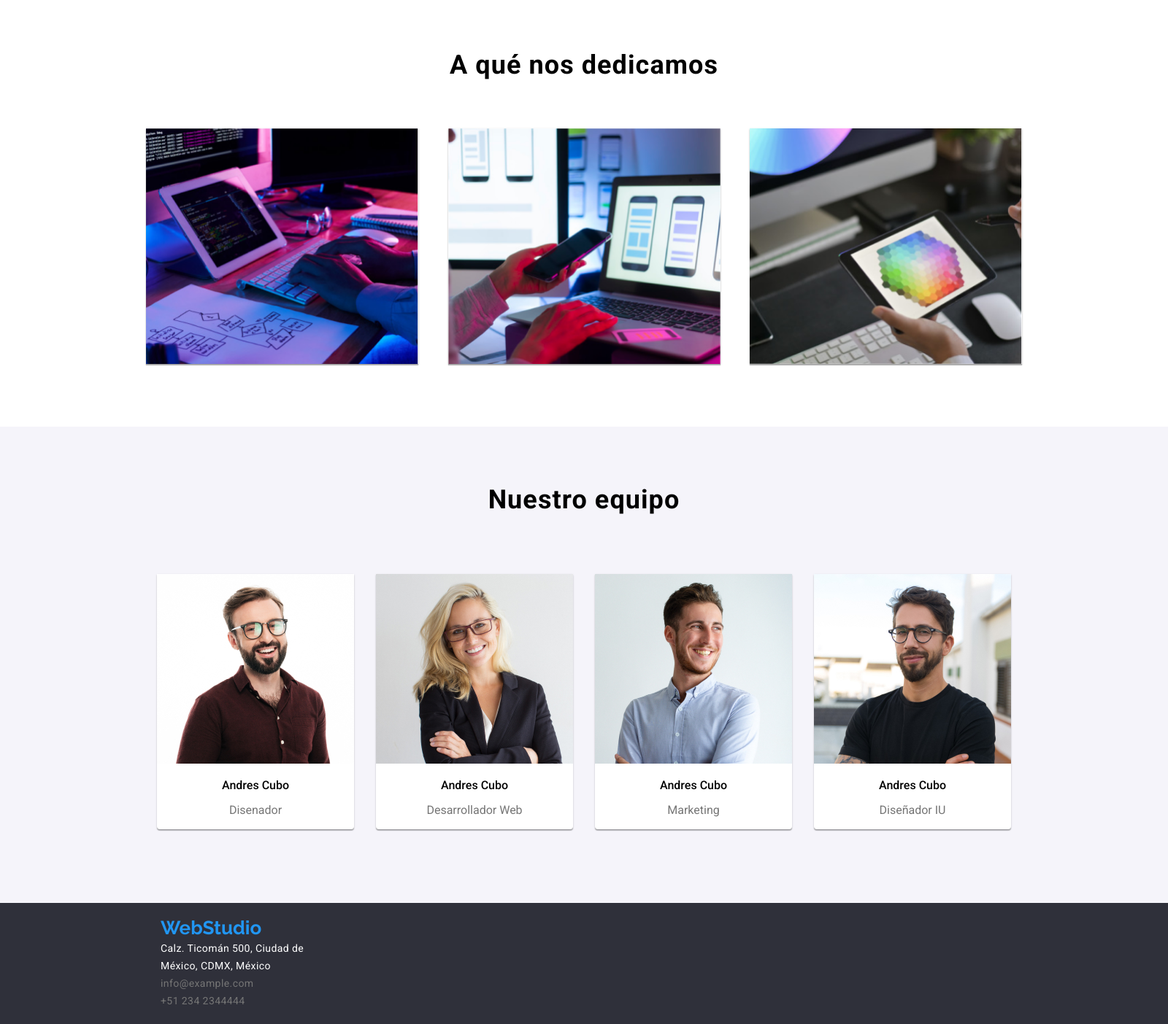
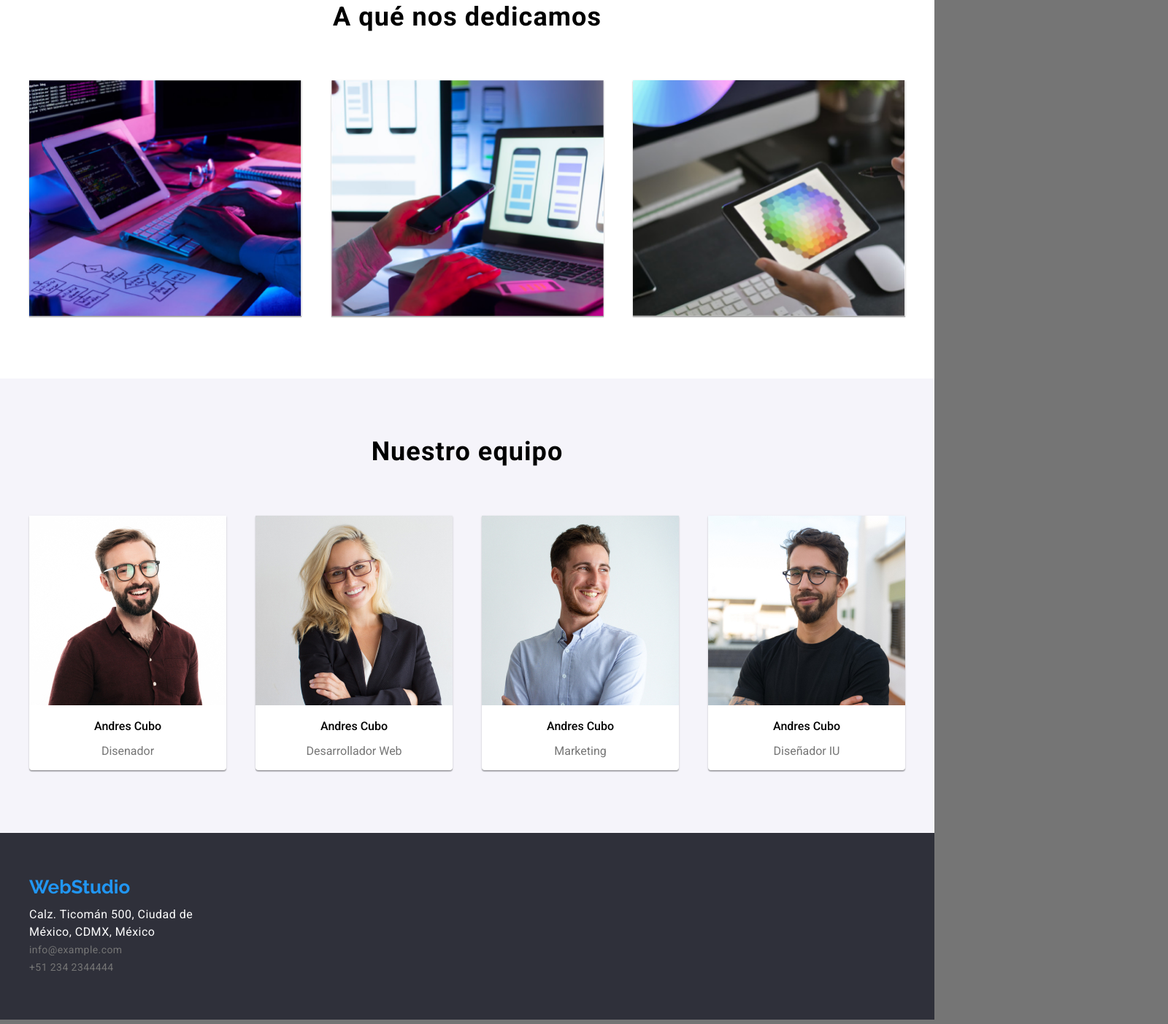
Before and after one commit to Androsmurcia/practicalibre, a plain HTML site: page index.html in a window 1280 px wide. Shown: the part 864-2268 px from the top of the page at 73% size, 1600 px wide, since content can reach past the window. Drawn offline with nearby package versions, Linux system fonts and the light colour scheme.

Commit message:
comentario

```diff
--- a/css/styles.css
+++ b/css/styles.css
@@ -13,7 +13,6 @@ body {
     background-color: var(--gray);
     padding: 0;
     margin: 0;
-    width: 1600px;
 }
 
 header {
@@ -89,7 +88,14 @@ header > .container > :nth-child(2) a:hover {
 .link:visited {
     color: unset;
 }
+
+/* ----------------main---------------------------------------------------------------------- */
 /* -----------------------------------banner--------------- */
+main {
+    background: #f5f4fa;
+    width: 100%;
+}
+
 .banner {
     background: #2f303a;
     width: 100%;
@@ -98,9 +104,7 @@ header > .container > :nth-child(2) a:hover {
     flex-direction: column;
     padding: 150px 0 150px 0;
 }
-/* header .banner:nth-child(1) {
 
-} */
 h1 {
     font-size: 44px;
     font-weight: 900;
@@ -125,41 +129,45 @@ button a {
     font-size: 16px;
 }
 
-/* ----------------main---------------------------------------------------------------------- */
-main {
-    background: #f5f4fa;
-    width: 100%;
-}
 .our-team {
     width: 100%;
     margin: 0 100px 0 0;
     background: var(--white);
 }
-main .our-team > :nth-child(1) {
+main .our-team .features-general {
     display: flex;
     flex-direction: row;
     justify-content: space-between;
-    width: 100%;
-    padding: 100px 200px 100px 200px;
+    width: 1200px;
+    padding: 60px 0;
+    margin: 0 auto;
 }
 .features {
     width: 270px;
 }
-main .our-team > :nth-child(1) h3 {
+main .our-team .features-general h3 {
     font-family: 'roboto', sans-serif;
     font-weight: 700;
     font-size: 14px;
     text-transform: uppercase;
     color: var(--black);
 }
-main .our-team > :nth-child(1) p {
+main .our-team .features-general p {
     font-family: 'roboto', sans-serif;
     font-weight: 400;
     font-size: 14px;
     color: var(--gray);
 }
 
-main > .our-team > :nth-child(2) h2 {
+/* ------------------------------------------------ A que nos dedicamos ---------------------------------- */
+main .our-team .dedicate {
+    padding-bottom: 70px;
+    width: 100%;
+    display: flex;
+    flex-direction: column;
+    align-items: center;
+}
+main > .our-team > .dedicate h2 {
     padding-bottom: 20px;
     text-align: center;
     font-family: 'Roboto', sans-serif;
@@ -167,44 +175,32 @@ main > .our-team > :nth-child(2) h2 {
     font-style: normal;
     letter-spacing: 0.03em;
     font-weight: 700;
-    width: 1200px;
+    width: 100%;
 }
 
-/* ------------------------------------------------ A que nos dedicamos ---------------------------------- */
-main > .our-team > :nth-child(2) {
-    padding-bottom: 70px;
-    width: 100%;
+main > .our-team > .dedicate ul {
     display: flex;
-    flex-direction: column;
-    align-items: center;
-}
-main > .our-team > :nth-child(2) > :nth-child(2) {
+    list-style: none;
+    padding: 0;
     width: 1200px;
-}
-main > .our-team > :nth-child(2) ul {
-    /*  background: #ccc; */
-    display: flex;
     justify-content: space-between;
-    list-style: none;
-    padding-left: 0;
 }
 
-main > .our-team > :nth-child(2) ul li {
+main > .our-team > .dedicate ul li {
     box-shadow: 0px 1px 3px rgba(0, 0, 0, 0.12), 0px 1px 1px rgba(0, 0, 0, 0.14),
         0px 2px 1px rgba(0, 0, 0, 0.2);
     line-height: 0;
 }
 
 /* --------------------------------------------------Nuestro equipo------------------------------------------- */
-main > .our-team > :nth-child(3) {
+main > .our-team > .members {
     padding: 50px 0 70px 0;
     background-color: #f5f4fa;
-    width: 1600px;
     display: flex;
     flex-direction: column;
     align-items: center;
 }
-main > .our-team > :nth-child(3) h2 {
+main > .our-team > .members h2 {
     padding-bottom: 20px;
     text-align: center;
     font-family: 'Roboto', sans-serif;
@@ -212,17 +208,18 @@ main > .our-team > :nth-child(3) h2 {
     font-style: normal;
     letter-spacing: 0.03em;
     font-weight: 700;
-    width: 1200px;
+    width: 100%;
 }
-main > .our-team > :nth-child(3) ul {
+main > .our-team > .members ul {
     /*  background: #ccc; */
     display: flex;
     list-style: none;
-    justify-content: center;
-    padding-left: 0;
+    justify-content: space-between;
+    padding: 0;
+    width: 1200px;
 }
 
-main > .our-team > :nth-child(3) ul li {
+main > .our-team > .members ul li {
     /*  background: #ccc; */
     background: var(--white);
     /*  width: 270px; */
@@ -232,7 +229,6 @@ main > .our-team > :nth-child(3) ul li {
     border-radius: 0px 0px 4px 4px;
     box-shadow: 0px 1px 3px rgba(0, 0, 0, 0.12), 0px 1px 1px rgba(0, 0, 0, 0.14),
         0px 2px 1px rgba(0, 0, 0, 0.2);
-    margin: 15px;
 }
 .name {
     font-family: 'roboto', sans-serif;
@@ -250,24 +246,24 @@ main > .our-team > :nth-child(3) ul li {
 /* ------------------------------------------------Footer--------------------------- */
 footer {
     background: var(--dark-blue);
-    width: 1600px;
     display: flex;
     justify-content: center;
 }
-footer > :nth-child(1) {
+footer > #footer-general {
+    padding: 60px 0;
+}
+
+.address {
+    display: flex;
+    flex-direction: column;
     width: 1200px;
 }
 
-.address {
-    padding: 20px 20px;
-    width: 200px;
-    display: flex;
-    flex-direction: column;
-    color: var(--gray);
+.address > #webStudio {
+    padding-bottom: 10px;
 }
 
-.address > :nth-child(1) a {
-    /* background: rgb(54, 95, 114); */
+.address > #webStudio a {
     font-family: 'Raleway', sans-serif;
     font-weight: 700;
     font-size: 26px;
@@ -277,39 +273,27 @@ footer > :nth-child(1) {
 
 .address > :nth-child(2) {
     width: 231px;
+    display: flex;
+    flex-direction: column;
 }
 
-.address > :nth-child(2) p {
-    width: 231px;
-    position: relative;
+.address > #mexico p {
     color: var(--white);
-    font-size: 14px;
-    font-weight: 400;
-    font-family: 'roboto', sans-serif;
     line-height: 24px;
     letter-spacing: 0.03em;
     margin: auto;
 }
-.address > :nth-child(2) a {
-    width: 231px;
-    font-family: 'Roboto';
-    font-style: normal;
-    font-weight: 400;
+.address > #mexico a {
     font-size: 14px;
     line-height: 24px;
     letter-spacing: 0.03em;
-    position: relative;
-    display: inline-block;
+    color: var(--gray);
 }
-.address > :nth-child(2) span {
-    position: relative;
-    width: 231px;
-    font-family: 'Roboto';
-    font-style: normal;
-    font-weight: 400;
+.address > #mexico span {
     font-size: 14px;
     line-height: 24px;
     /* or 171% */
 
     letter-spacing: 0.03em;
+    color: var(--gray);
 }
--- a/index.html
+++ b/index.html
@@ -65,15 +65,17 @@
             </header>
 
             <main>
+                <section>
                     <div class="banner">
                         <h1>Soluciones eficaces para su negocio</h1>
                         <button type="button" class="button">
                             <a href="/">Solicite nuestro servicio</a>
                         </button>
                     </div>
+                </section>
 
                 <section class="our-team">
-                    <div>
+                    <div class="features-general">
                         <div class="features">
                             <h3>Atención a los detalles</h3>
                             <p>
@@ -108,9 +110,9 @@
                         </div>
                     </div>
 
-                    <div>
+                    <div class="dedicate">
                         <h2>A qué nos dedicamos</h2>
-                        <div>
+
                             <ul>
                                 <li class="labor">
                                     <img
@@ -136,10 +138,10 @@
                                     />
                                 </li>
                             </ul>
-                        </div>
+
                     </div>
 
-                    <div>
+                    <div class="members">
                         <h2>Nuestro equipo</h2>
                         <ul>
                             <li class="teammember">
@@ -186,12 +188,12 @@
                 </section>
             </main>
             <footer>
-                <div>
+                <div id="footer-general">
                     <div class="address">
-                        <div>
+                        <div id="webStudio">
                             <a href="/">WebStudio</a>
                         </div>
-                        <div>
+                        <div id="mexico">
                             <p>
                                 Calz. Ticomán 500, Ciudad de México, CDMX,
                                 México
```
Lines whose indentation alone changed are shown as unchanged.
